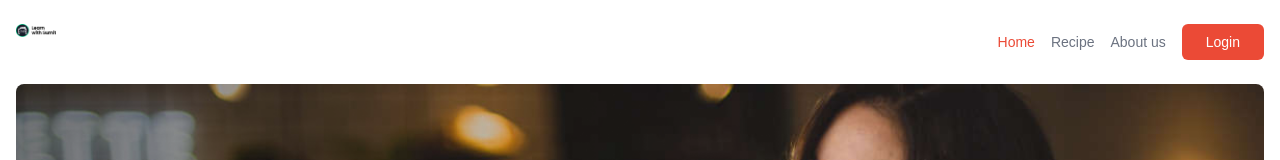
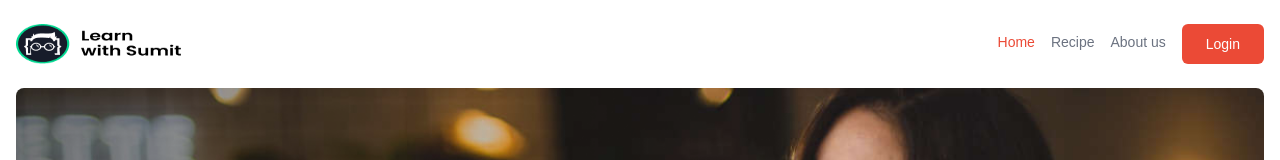
Before and after one commit to tanmoypaul1005/lws-rnext-assignment-8, a Next.js app: page / in a window 1280 px wide. Shown: the top 160 px of the page. Built offline with nearby package versions, Linux system fonts and the light colour scheme.

Commit message:
Refactor TopBar component to use Image component for logo and add it to layout

```diff
--- a/app/components/TopBar.js
+++ b/app/components/TopBar.js
@@ -7,8 +7,13 @@ const TopBar = () => {
     <div>
       <nav>
         <div className="container flex justify-between py-6">
-          <a href="index.html">
-            <Image className="object-cover" src={iLogo} alt="" height={40} width={40}/>
+          <a className="relative" href="index.html">
+            <Image
+              style={{ maxHeight: "40px", minHeight: "40px" }}
+              className=""
+              src={iLogo}
+              alt=""
+            />
           </a>
 
           <ul className="flex gap-4 text-sm text-gray-500">
--- a/app/layout.js
+++ b/app/layout.js
@@ -1,5 +1,6 @@
 import { Inter } from "next/font/google";
 import "./globals.css";
+import TopBar from "./components/TopBar";
 
 const inter = Inter({ subsets: ["latin"] });
 
@@ -11,7 +12,10 @@ export const metadata = {
 export default function RootLayout({ children }) {
   return (
     <html lang="en">
-      <body className={inter.className}>{children}</body>
+      <body className={inter.className}>
+        <TopBar />
+        {children}
+      </body>
     </html>
   );
 }
--- a/app/page.js
+++ b/app/page.js
@@ -6,9 +6,6 @@ import RecipeCard from "./components/RecipeCard";
 export default function Home() {
   return (
     <div>
-      <body>
-        <TopBar />
-
         <main>
           <section className="container">
             <div
@@ -44,7 +41,6 @@ export default function Home() {
             </div>
           </section>
         </main>
-      </body>
     </div>
   );
 }
```
